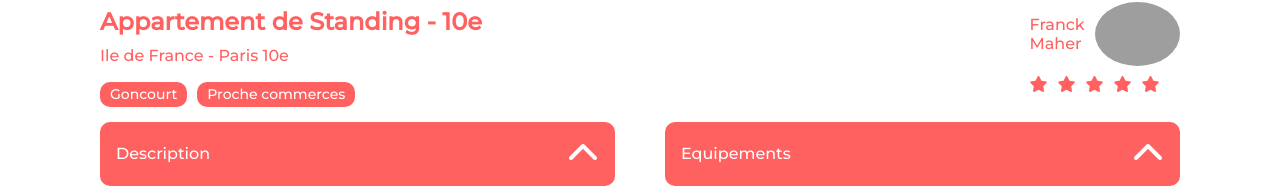
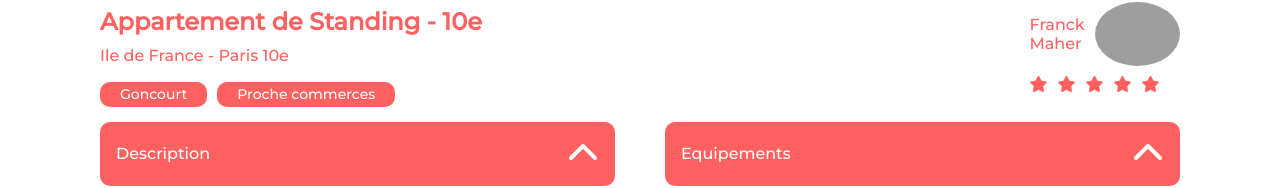
Before and after one commit to geronimo3tr/Kasa, a React (Create React App) app: page /accommodation/0979876d in a window 1280 px wide. Shown: the part 556-744 px from the top of the page. Built offline with nearby package versions, Linux system fonts and the light colour scheme; grey boxes are pictures that could not be loaded.

Commit message:
error key fix

```diff
--- a/src/components/Collapse/Collapse.js
+++ b/src/components/Collapse/Collapse.js
@@ -1,13 +1,16 @@
 import { useState } from "react";
 
-function Collapse({ title, content }) {
+function Collapse({ title, content, diffContainer }) {
   const [open, setOpen] = useState(false);
 
   const toggle = () => {
     setOpen(!open);
   };
+
+  const collapseContainer = `collapse-container ${open ? "open" : ""} ${diffContainer ? "about-container" : ""}`;
+
   return (
-    <div className={`collapse-container ${open ? "open" : ""}`}>
+    <div className={collapseContainer}>
       {/* Ternaire */}
       <div className="collapse-title" onClick={toggle}>
         {title}
--- a/src/components/Rating/Rating.js
+++ b/src/components/Rating/Rating.js
@@ -5,7 +5,7 @@ function Rating(props) {
   const stars = [];
 
   for (let i = 1; i <= maxStars; i++) {
-    stars.push(<i className={`fa-solid fa-star ${i <= rating ? "active" : ""}`} />);
+    stars.push(<i key={i} className={`fa-solid fa-star ${i <= rating ? "active" : ""}`} />);
   }
 
   return <div className="rating">{stars}</div>;
--- a/src/components/Tags/Tags.js
+++ b/src/components/Tags/Tags.js
@@ -1,9 +1,14 @@
 function Tags(props) {
   const tags = props.tags;
+
   return (
-    <>
-      <div className="tags-container ">{tags}</div>
-    </>
+    <div className="tags-container">
+      {tags.map((tag, index) => (
+        <span key={index} className="tag-container">
+          {tag}
+        </span>
+      ))}
+    </div>
   );
 }
 
--- a/src/pages/Accommodation.js
+++ b/src/pages/Accommodation.js
@@ -27,6 +27,7 @@ function Accommodation() {
             <p>{accommodation.location}</p>
           </div>
           <Tags
+            key={accommodation.id}
             tags={accommodation.tags.map((tags) => (
               <span className="tag-container">{tags}</span>
             ))}
@@ -35,15 +36,18 @@ function Accommodation() {
         <article className="host-rating">
           <Host name={accommodation.host.name} picture={accommodation.host.picture} />
 
-          <Rating rating={accommodation.rating} />
+          <Rating key={accommodation.id} rating={accommodation.rating} />
         </article>
       </section>
       <article className="accomodation-collapse-position">
         <Collapse title="Description" content={accommodation.description} />
         <Collapse
+          key={`${accommodation.id}-equipments`}
           title="Equipements"
-          content={accommodation.equipments.map((equipement) => (
-            <div className="equipement">{equipement}</div>
+          content={accommodation.equipments.map((equipement, index) => (
+            <div key={`${accommodation.id}-equipement-${index}`} className="equipement">
+              {equipement}
+            </div>
           ))}
         />
       </article>
```
